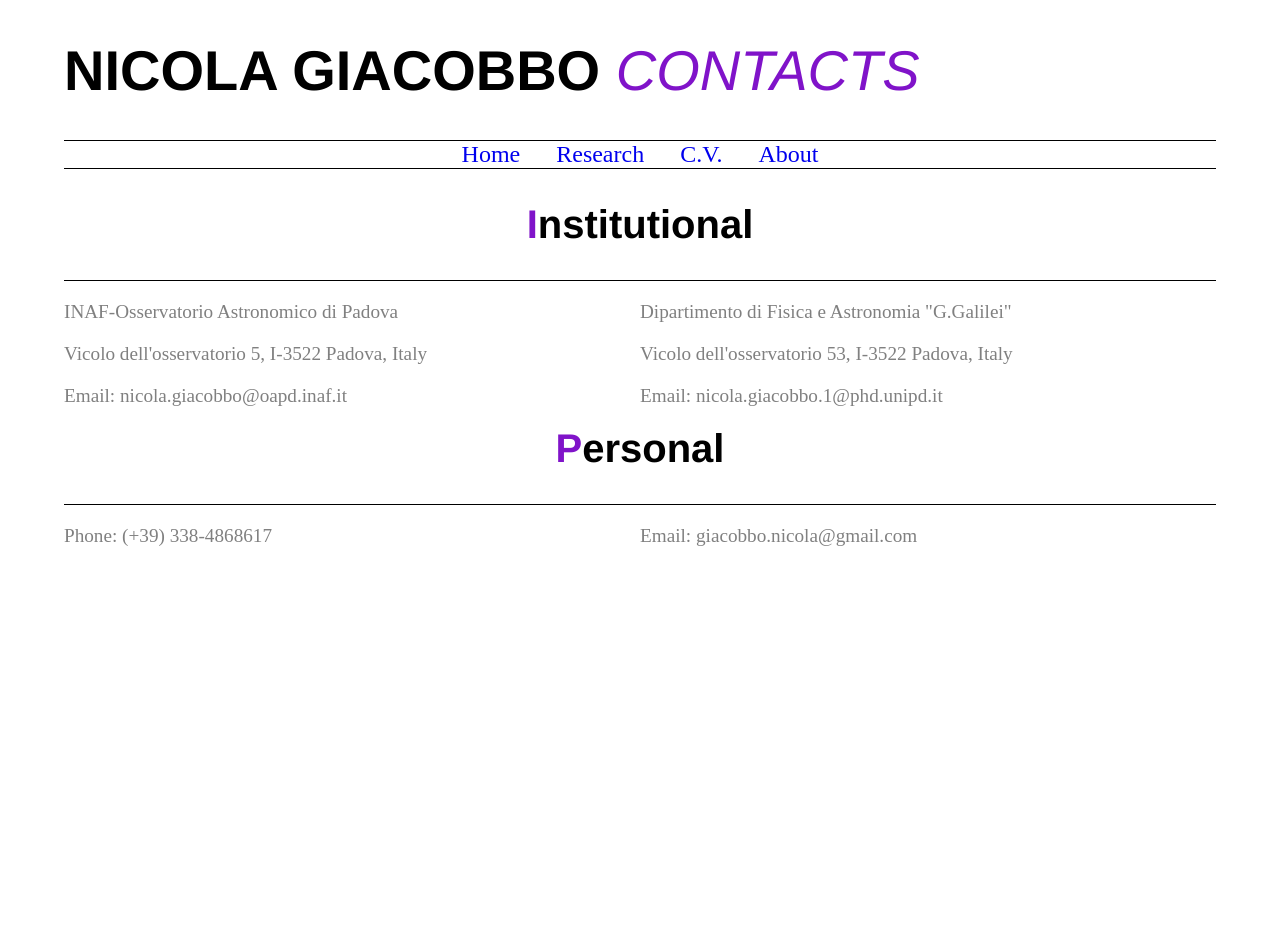
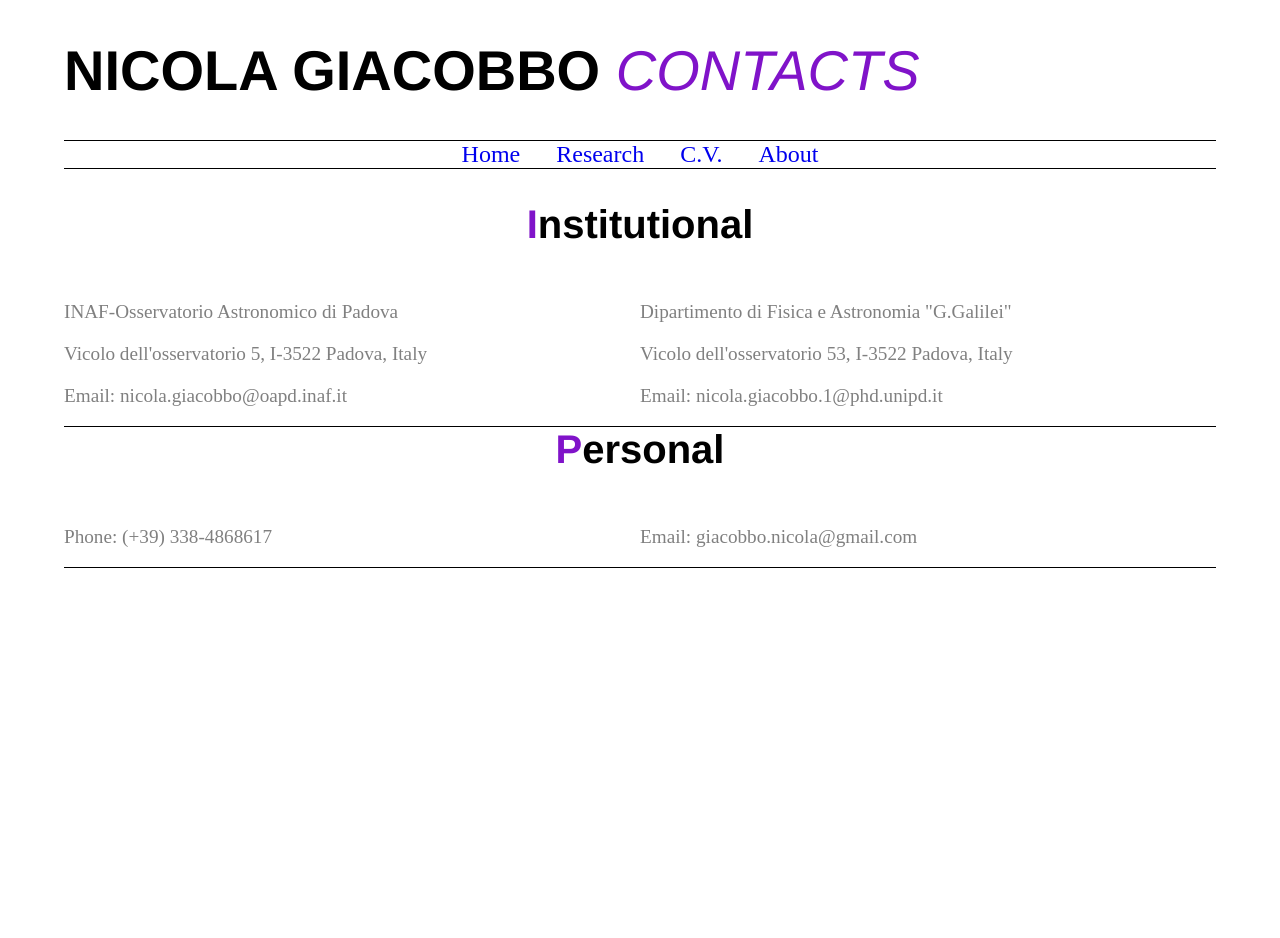
Before and after one commit to GiacobboNicola/giacobbonicola.github.io, a Jekyll site: the page built from item5.html, in a window 1280 px wide. Built offline with Jekyll 4.4.1, drawn with Linux system fonts in a browser that asks for light colours.

```diff
--- a/_layouts/contact.html
+++ b/_layouts/contact.html
@@ -32,23 +32,25 @@
                   <p>INAF-Osservatorio Astronomico di Padova</p>
                   <p>Vicolo dell'osservatorio 5, I-3522 Padova, Italy</p>
                   <p>Email: nicola.giacobbo@oapd.inaf.it</p>
-                </div>
+				  <footer>
+				</div>
                 <div class="column">
                   <p>Dipartimento di Fisica e Astronomia "G.Galilei"</p>
                   <p>Vicolo dell'osservatorio 53, I-3522 Padova, Italy</p>
                   <p>Email: nicola.giacobbo.1@phd.unipd.it</p>
-				</div>
-				<footer>
+				  <footer>
+			</div>
 			</div>
 			<div>
 				<h2 style="text-align:center"><span class='y'>P</span>ersonal</h2>
 				<div class="column">
 					<p>Phone: (+39) 338-4868617</p>
+					<footer>
 				</div>
 				<div class="column">
 					<p>Email: giacobbo.nicola@gmail.com</p>
+					<footer>
 				</div>
-				<footer>
 			</div>
 	</body>
     </html>
```
